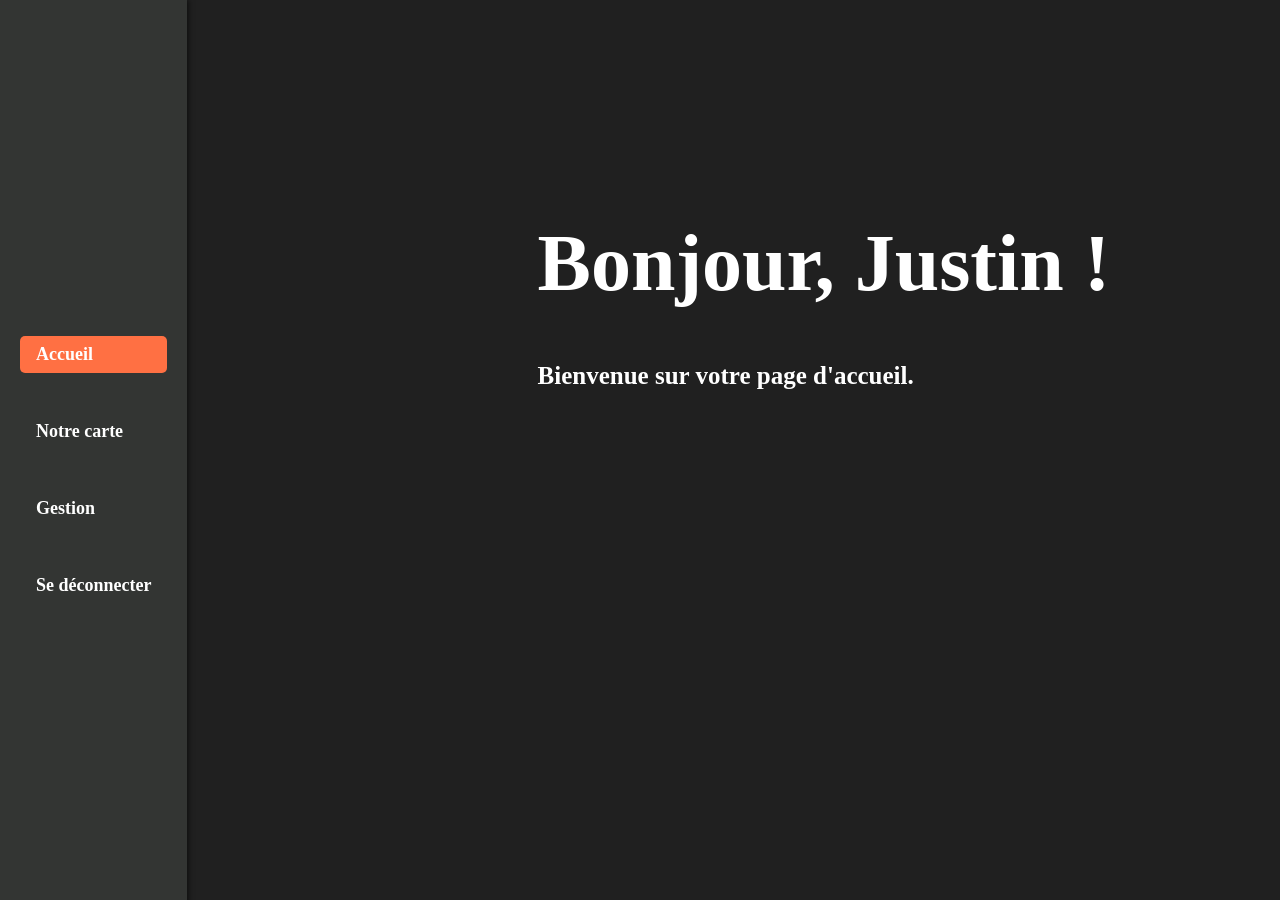
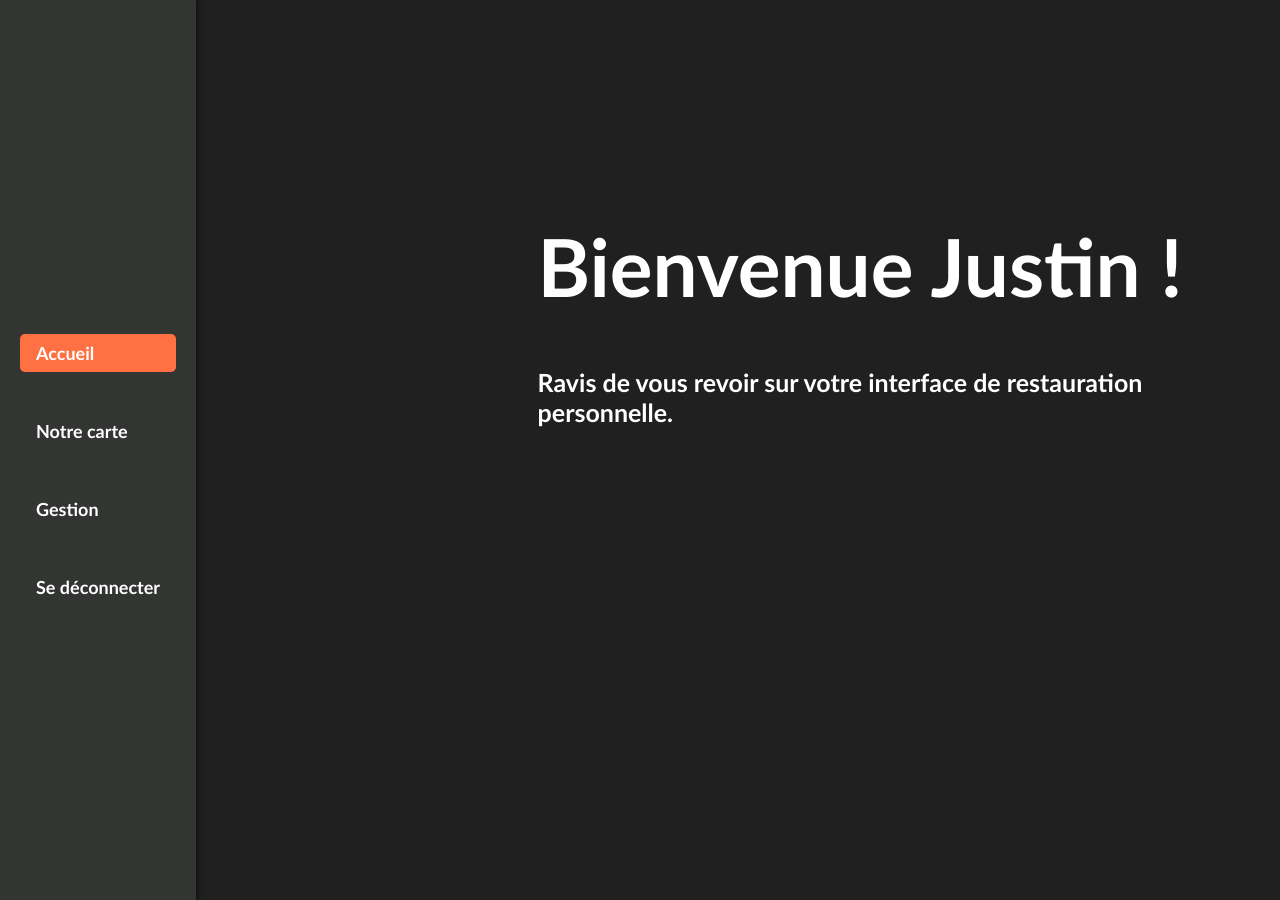
Before and after one commit to moralesjustin19/Gestionnaire-de-menu, a PHP site: page /accueil.php in a window 1280 px wide. Run offline with PHP 8.4, Linux system fonts and the light colour scheme; a user stored in the database is signed in.

Commit message:
Changement de police d'ecriture sur l'ensemble des pages

```diff
--- a/accueil.php
+++ b/accueil.php
@@ -15,7 +15,11 @@ $username = $_SESSION['username']
 <head>
     <meta charset="UTF-8">
     <meta name="viewport" content="width=device-width, initial-scale=1.0">
-    <link rel="stylesheet" href="stylesheet/home.css">
+    <link rel="stylesheet" href="stylesheet/accueil.css">
+    <link rel="preconnect" href="https://fonts.googleapis.com">
+	<link rel="preconnect" href="https://fonts.gstatic.com" crossorigin>
+	<link href="https://fonts.googleapis.com/css2?family=Poppins:ital,wght@0,100;0,200;0,300;0,400;0,500;0,600;0,700;0,800;0,900;1,100;1,200;1,300;1,400;1,500;1,600;1,700;1,800;1,900&display=swap" rel="stylesheet">
+	<link href='https://unpkg.com/boxicons@2.1.4/css/boxicons.min.css' rel='font'>
     <title>Accueil</title>
 </head>
 <header>
@@ -29,8 +33,8 @@ $username = $_SESSION['username']
     </nav>
 </header>
 <body>
-   <h1 class="hello">Bonjour,  <?php echo htmlspecialchars($username); ?> !</h1>
-   <h2 class="desc">Bienvenue sur votre page d'accueil.</h2>
+   <h1 class="hello">Bienvenue  <?php echo htmlspecialchars($username); ?> !</h1>
+   <h2 class="desc">Ravis de vous revoir sur votre interface de restauration personnelle.</h2>
 
 </body>
 </html>
--- a/inscription.php
+++ b/inscription.php
@@ -4,6 +4,10 @@
     <meta charset="UTF-8">
     <meta name="viewport" content="width=device-width, initial-scale=1.0">
     <link rel="stylesheet" href="stylesheet/login.css">
+    <link rel="preconnect" href="https://fonts.googleapis.com">
+	<link rel="preconnect" href="https://fonts.gstatic.com" crossorigin>
+	<link href="https://fonts.googleapis.com/css2?family=Poppins:ital,wght@0,100;0,200;0,300;0,400;0,500;0,600;0,700;0,800;0,900;1,100;1,200;1,300;1,400;1,500;1,600;1,700;1,800;1,900&display=swap" rel="stylesheet">
+	<link href='https://unpkg.com/boxicons@2.1.4/css/boxicons.min.css' rel='font'>
     <title>Inscription</title>
 </head>
 <body>
--- a/login.php
+++ b/login.php
@@ -4,6 +4,10 @@
     <meta charset="UTF-8">
     <meta name="viewport" content="width=device-width, initial-scale=1.0">
     <link rel="stylesheet" href="stylesheet/login.css">
+    <link rel="preconnect" href="https://fonts.googleapis.com">
+	<link rel="preconnect" href="https://fonts.gstatic.com" crossorigin>
+	<link href="https://fonts.googleapis.com/css2?family=Poppins:ital,wght@0,100;0,200;0,300;0,400;0,500;0,600;0,700;0,800;0,900;1,100;1,200;1,300;1,400;1,500;1,600;1,700;1,800;1,900&display=swap" rel="stylesheet">
+	<link href='https://unpkg.com/boxicons@2.1.4/css/boxicons.min.css' rel='font'>
     <title>Connexion</title>
 </head>
 <body>
--- a/restaurant_menu.php
+++ b/restaurant_menu.php
@@ -19,7 +19,9 @@ try {
 <head>
     <link rel="stylesheet" href="stylesheet/styles.css">
     <link rel="preconnect" href="https://fonts.googleapis.com">
-    <link rel="preconnect" href="https://fonts.gstatic.com" crossorigin>
+	  <link rel="preconnect" href="https://fonts.gstatic.com" crossorigin>
+	  <link href="https://fonts.googleapis.com/css2?family=Poppins:ital,wght@0,100;0,200;0,300;0,400;0,500;0,600;0,700;0,800;0,900;1,100;1,200;1,300;1,400;1,500;1,600;1,700;1,800;1,900&display=swap" rel="stylesheet">
+	  <link href='https://unpkg.com/boxicons@2.1.4/css/boxicons.min.css' rel='font'>
     <meta name="viewport" content="width=device-width, initial-scale=1.0">
     <title>Accueil</title>
 </head>
--- a/stylesheet/home.css
+++ b/stylesheet/accueil.css
@@ -1,3 +1,7 @@
+* {
+    font-family: 'Gill Sans', 'Gill Sans MT', Calibri, 'Trebuchet MS', sans-serif;
+}
+
 body {
     padding: 0;
     margin: 0;
@@ -8,7 +12,7 @@ body {
 
 .hello {
     font-size: 80px;
-    color:white
+    color:rgb(255, 255, 255)
 }
 
 .desc {
--- a/stylesheet/login.css
+++ b/stylesheet/login.css
@@ -3,6 +3,7 @@
 *:after {
     padding: 0;
     margin: 0;
+    font-family: 'Gill Sans', 'Gill Sans MT', Calibri, 'Trebuchet MS', sans-serif;
     box-sizing: border-box;
 }
 
```
Also changed, not shown: delete.php (added, +44 -0 lines), gerer.php (+5 -20 lines).
